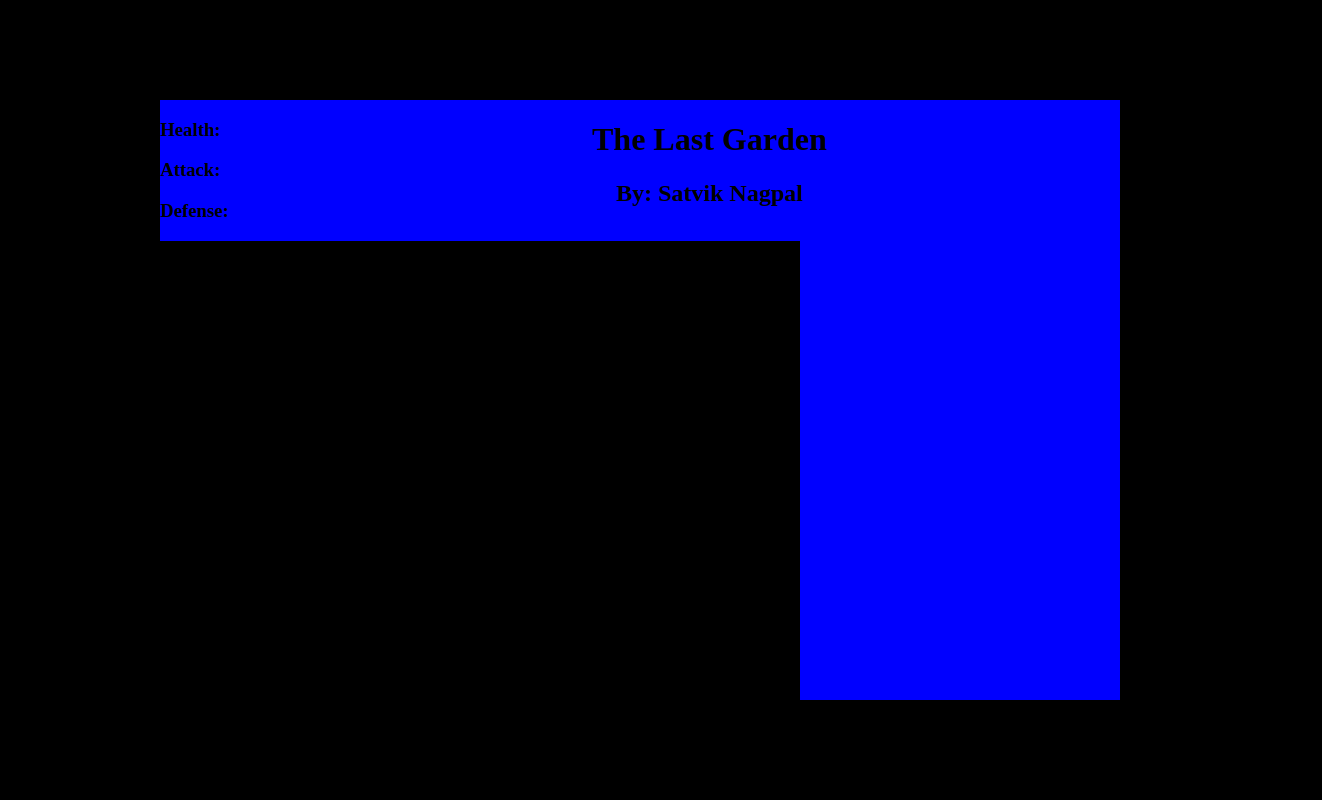
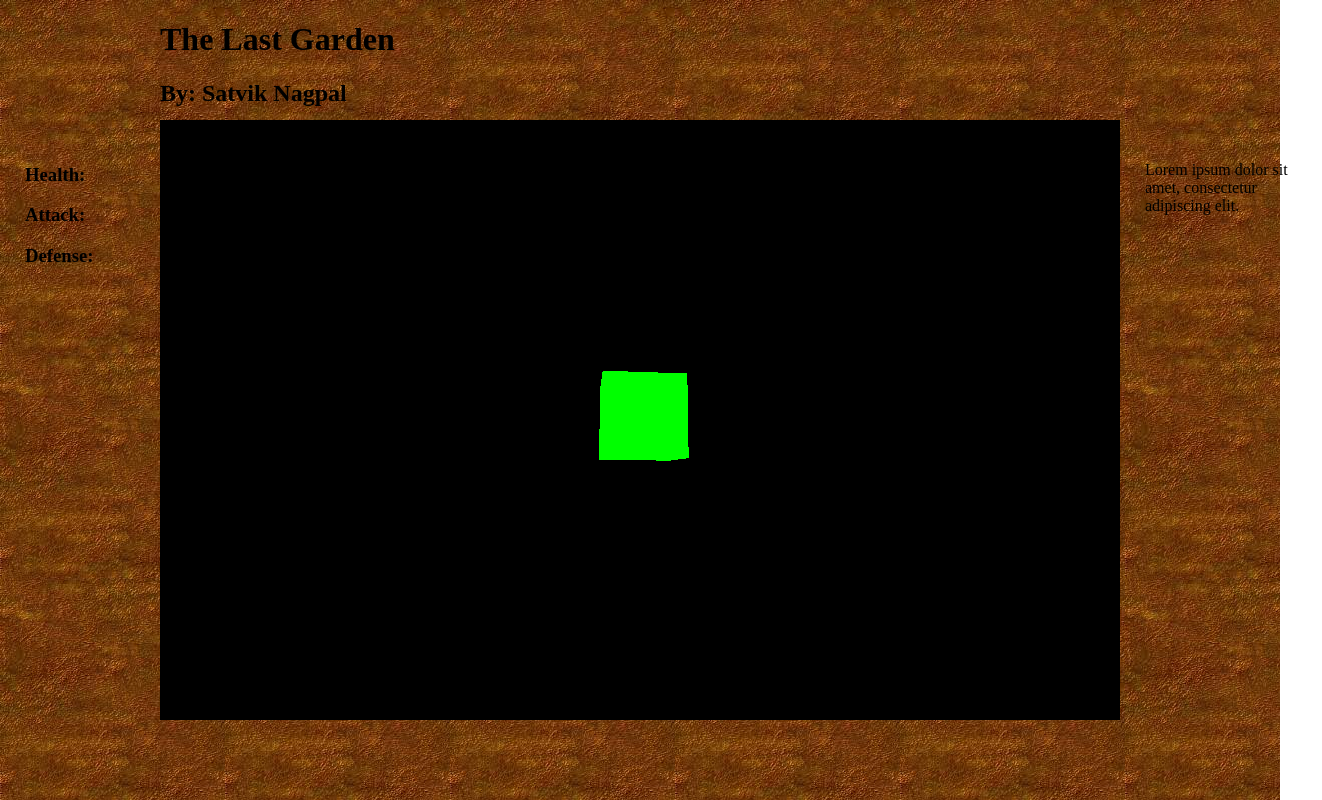
Before and after one commit to satviknagpal01/TheLastGarden, a website built with Vite: page index.html in a window 1280 px wide. Shown: the whole page, 1322 px wide, since content can reach past the window. Built offline with nearby package versions, Linux system fonts and the light colour scheme.

Commit message:
updated small files now proper canvas

```diff
--- a/css/style.css
+++ b/css/style.css
@@ -1,30 +1,64 @@
 body {
-    margin: 0;
-    padding: 0;
-    overflow: hidden;
-    background-color: #000;
-}
-#game-container {
-    position: absolute;
-    top: 50%;
-    left: 50%;
-    transform: translate(-50%, -50%);
-    background-color: #000;
-    height: 80%;
-    width: 80vh;
+	margin: 0;
+	padding: 0;
+	overflow: hidden;
 }
 
-#full-screen{
-    position: absolute;
-    top: 12.5%;
-    left: 12.5%;
-    width: 75%;
-    height: 75%;
-    background-color: #00f;
+#fullScreen {
+	display: flex;
+	height: 100vh;
+	background-image: url('/background.jpg');
 }
-#title{
-    position: absolute;
-    left: 45%;
-    color: #000;
-    text-align: center;
+
+#left {
+	width: 13vw;
 }
+
+#uiTopLeft {
+	height: 15vh;
+	width: 100%;
+}
+
+#uiMidLeft {
+	padding: 25px;
+	height: 70vh;
+	width: 100%;
+}
+
+#right {
+	width: 13vw;
+}
+
+#uiTopRight {
+	height: 15vh;
+	width: 100%;
+}
+
+#uiMidRight {
+	padding: 25px;
+	height: 70vh;
+	width: 95%;
+}
+
+#center {
+	flex-grow: 1;
+	display: flex;
+	flex-direction: column;
+	align-items: center;
+	justify-content: center;
+}
+
+#uiTopCenter {
+	height: 15vh;
+	width: 100%;
+}
+
+#uiMidCenter {
+	flex-grow: 1;
+	width: 100%;
+}
+
+#game-container {
+	width: 75vw;
+	height: 75vh;
+}
--- a/index.html
+++ b/index.html
@@ -7,36 +7,53 @@
 	<link rel="stylesheet" href="css/style.css" />
 </head>
 <body>
-    <div id = "full-screen">
-      <div id = "title">
-        <h1>The Last Garden</h1>
-        <h2>By: Satvik Nagpal</h2>
-      </div>
-      <div id = "UI">
-        <div id = "player-stats">
-          <div id = "player-health">
-            <h3>Health: </h3>
-            <div id = "health-bar">
-              <div id = "health-bar-fill"></div>
+<div id="fullScreen">
+	<div id="left">
+		<div id="uiTopLeft"></div>
+		<div id="uiMidLeft">
+			<div id="player-stats">
+				<div id="player-health">
+					<h3>Health:</h3>
+					<div id="health-bar">
+						<div id="health-bar-fill"></div>
 					</div>
 				</div>
-          <div id = "player-attack">
-            <h3>Attack: </h3>
-            <div id = "attack-bar">
-              <div id = "attack-bar-fill"></div>
+				<div id="player-attack">
+					<h3>Attack:</h3>
+					<div id="attack-bar">
+						<div id="attack-bar-fill"></div>
 					</div>
 				</div>
-          <div id = "player-defense">
-            <h3>Defense: </h3>
-            <div id = "defense-bar">
-              <div id = "defense-bar-fill"></div>
+				<div id="player-defense">
+					<h3>Defense:</h3>
+					<div id="defense-bar">
+						<div id="defense-bar-fill"></div>
 					</div>
 				</div>
 			</div>
 		</div>
-      <canvas id="game-container"></canvas>
+	</div>
+	<div id="center">
+		<div id="uiTopCenter">
+			<div id="title">
+				<h1>The Last Garden</h1>
+				<h2>By: Satvik Nagpal</h2>
+			</div>
+		</div>
+		<div id="uiMidCenter">
+			<div id="game-container"></div>
+		</div>
+	</div>
+	<div id="right">
+		<div id="uiTopRight"></div>
+		<div id="uiMidRight">
+			<div id="additional-details">
+				<p>Lorem ipsum dolor sit amet, consectetur adipiscing elit.</p>
+			</div>
+		</div>
+	</div>
+</div>
 
-    </div>
 <script type="module" src="js/main.js"></script>
 </body>
 </html>
--- a/js/Components/Player.js
+++ b/js/Components/Player.js
@@ -18,6 +18,10 @@ export default class Player{
         this.scene.add(this.player);
 
         this.player.position.set(0, 0, 0);
+        this.setPlayerStats();
+    }
+
+    setPlayerStats(){
         this.playerStats.health = 100;
         this.playerStats.maxHealth = 100;
         this.playerStats.HPRegeneration = 0;
@@ -40,6 +44,8 @@ export default class Player{
             armor: null,
             accessory: null
         };
+
+
     }
 
     update(){
--- a/js/game.js
+++ b/js/game.js
@@ -1,49 +1,45 @@
 import * as THREE from 'three';
 
-import Player from "./Components/Player.js";
-import InputManager from './Components/InputManager.js';
+class Game {
+    constructor() {
+        this.container = document.getElementById('game-container');
+        this.scene = new THREE.Scene();
+        this.camera = new THREE.PerspectiveCamera(75, this.container.clientWidth / this.container.clientHeight, 0.1, 1000);
+        this.renderer = new THREE.WebGLRenderer();
 
-import playerStats from "./GameData/playerStats.js";
-import key from './GameData/key.js';
+        this.onWindowResize = this.onWindowResize.bind(this); // Bind the method here
 
-export default class Game {
-    constructor(canvas) {
-        this.scene = new THREE.Scene();
-        this.camera = new THREE.PerspectiveCamera(75, canvas.innerWidth / canvas.innerHeight, 0.1, 1000);
-        this.renderer = new THREE.WebGLRenderer({ canvas });
-        this.renderer.setSize(canvas.clientWidth, canvas.clientHeight);
-        this.renderer.domElement.setAttribute('id', 'gameCanvas');
-        this.renderer.domElement = canvas;
-        this.canvas = this.renderer.domElement;
-
-        this.player = new Player(this.scene, this.camera, this.renderer, playerStats);
-        this.inputManager = new InputManager(key);
-
-        window.addEventListener('resize', this.onWindowResize.bind(this));
+        window.addEventListener('resize', this.onWindowResize);
     }
 
     start() {
-        this.gameLoop();
-    }
+        this.renderer.setSize(this.container.clientWidth, this.container.clientHeight);
+        this.container.appendChild(this.renderer.domElement);
 
-    update() {
-        this.player.update();
-        this.inputManager.update();
-    }
+        const geometry = new THREE.BoxGeometry();
+        const material = new THREE.MeshBasicMaterial({ color: 0x00ff00 });
+        const cube = new THREE.Mesh(geometry, material);
+        this.scene.add(cube);
 
-    render() {
-        this.renderer.render(this.scene, this.camera);
-    }
+        this.camera.position.z = 5;
 
-    gameLoop() {
-        requestAnimationFrame(this.gameLoop.bind(this));
-        this.update();
-        this.render();
+        const animate = () => {
+            requestAnimationFrame(animate);
+            cube.rotation.x += 0.01;
+            cube.rotation.y += 0.01;
+            this.renderer.render(this.scene, this.camera);
+        };
+
+        animate();
     }
 
     onWindowResize() {
-        this.camera.aspect = this.canvas.clientWidth / this.canvas.clientHeight;
+        this.container = document.getElementById('game-container');
+        this.camera.aspect = this.container.clientWidth / this.container.clientHeight;
         this.camera.updateProjectionMatrix();
-        this.renderer.setSize(this.canvas.clientWidth, this.canvas.clientHeight);
+        console.log(this.container.clientWidth, this.container.clientHeight);
+        this.renderer.setSize(this.container.clientWidth, this.container.clientHeight);
     }
 }
+
+export default Game;
--- a/js/main.js
+++ b/js/main.js
@@ -1,6 +1,5 @@
 import Game from "./game";
 
-const canvasContainer = document.getElementById('game-container');
-const game = new Game(canvasContainer);
+const game = new Game();
 
 game.start();
```
Also changed, not shown: js/Components/UIHandler.js (added), public/background.jpg (added). Lines whose indentation alone changed are shown as unchanged.
